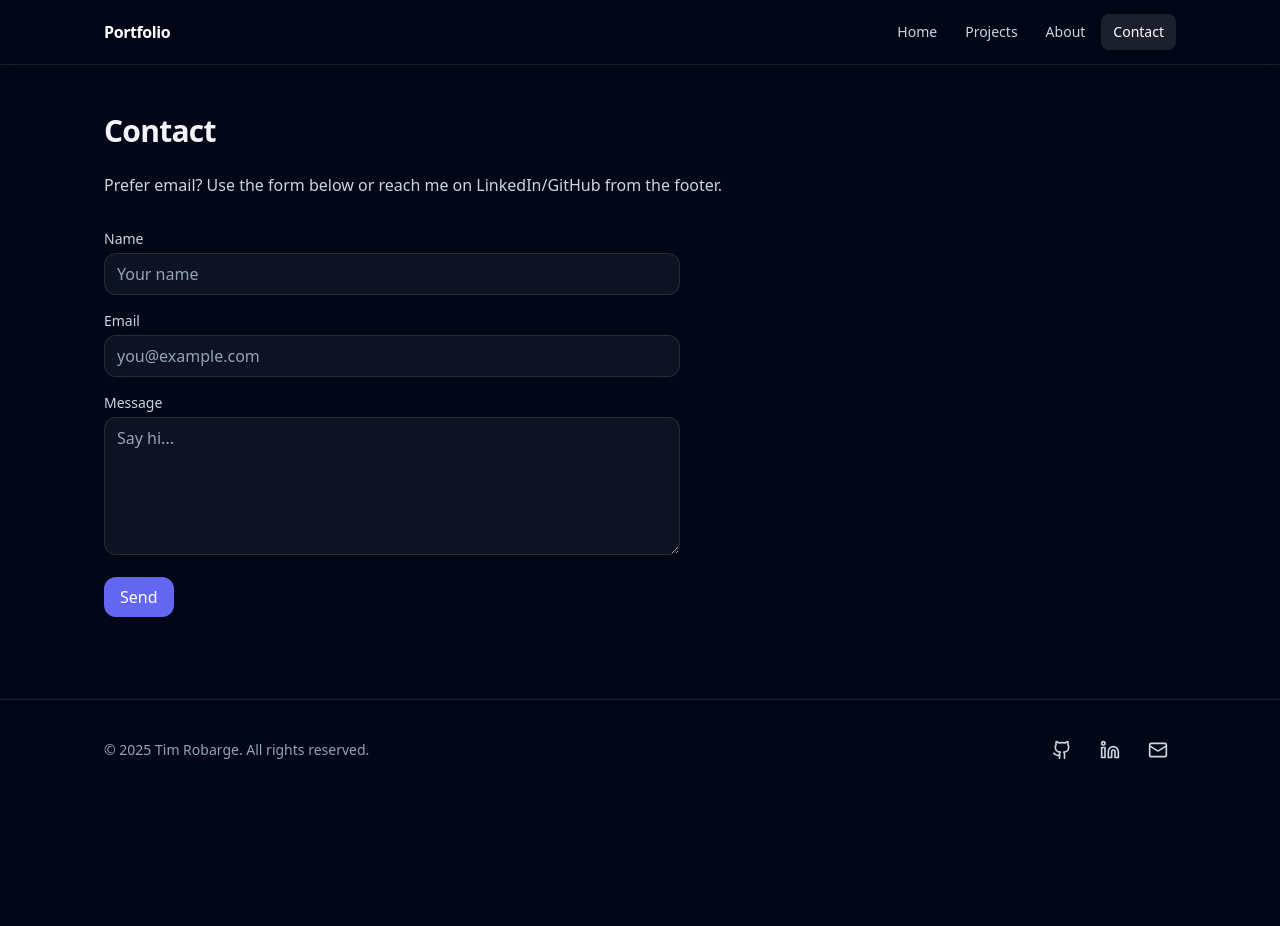
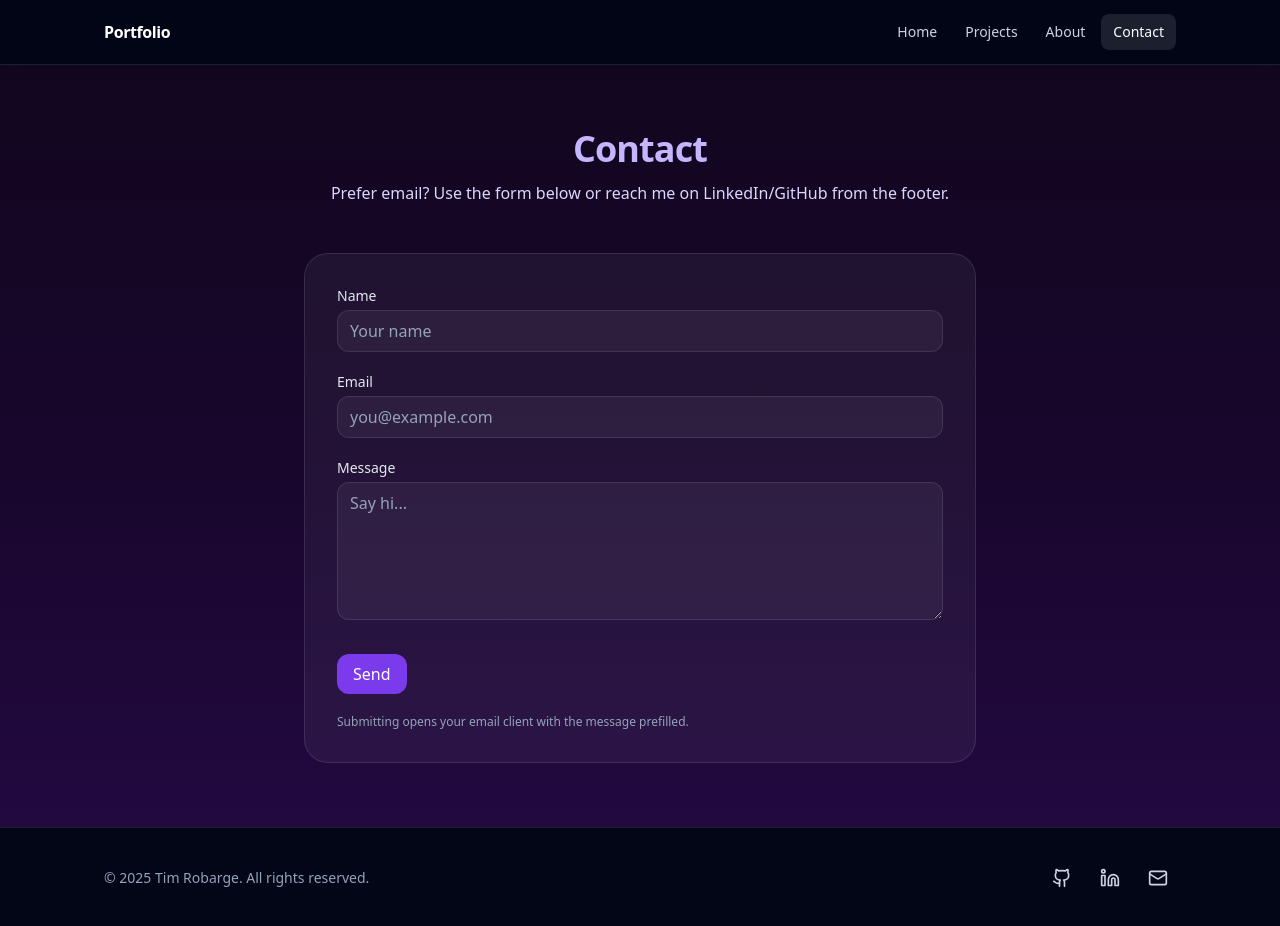
Before and after one commit to t-robarge/t-robarge.github.io, a React (Vite) app: page /contact in a window 1280 px wide. Before the commit the page ends 800 px from the top, so only its background shows below. Built offline with nearby package versions, Linux system fonts and the light colour scheme.

Commit message:
contact update

```diff
--- a/src/pages/Contact.tsx
+++ b/src/pages/Contact.tsx
@@ -1,29 +1,79 @@
 import Container from '../components/Container'
-
 
 export default function Contact() {
   return (
-<section className="py-12">
+    <section className="py-16 bg-gradient-to-b from-[#12061f] via-[#18062c] to-[#220940]">
       <Container>
-<h2 className="mb-6 text-3xl font-semibold tracking-tight">Contact</h2>
-<p className="mb-8 max-w-2xl text-slate-300">Prefer email? Use the form below or reach me on LinkedIn/GitHub from the footer.</p>
+        {/* Centered header to match the site */}
+        <header className="mb-12 text-center">
+          <h2 className="text-4xl font-extrabold tracking-tight text-violet-300">Contact</h2>
+          <p className="mt-3 max-w-2xl mx-auto text-violet-200">
+            Prefer email? Use the form below or reach me on LinkedIn/GitHub from the footer.
+          </p>
+        </header>
 
+        {/* Simple, readable form card (no glow) */}
+        <div className="max-w-2xl mx-auto rounded-3xl border border-white/10 bg-white/5 p-6 sm:p-8">
+          <form
+            action="mailto:you@example.com"
+            method="post"
+            encType="text/plain"
+            className="space-y-5"
+          >
+            <div>
+              <label htmlFor="name" className="mb-1 block text-sm text-slate-200">
+                Name
+              </label>
+              <input
+                id="name"
+                name="name"
+                required
+                className="w-full rounded-xl border border-white/10 bg-white/5 px-3 py-2 text-slate-100 placeholder:text-slate-400 outline-none focus:ring-2 focus:ring-violet-500/60 focus:border-violet-500/60"
+                placeholder="Your name"
+              />
+            </div>
 
-<form action="mailto:you@example.com" method="post" encType="text/plain" className="max-w-xl space-y-4">
             <div>
-<label className="mb-1 block text-sm text-slate-300" htmlFor="name">Name</label>
-<input id="name" name="name" required className="w-full rounded-xl border border-white/10 bg-white/5 px-3 py-2 text-slate-100 placeholder:text-slate-400 focus:border-accent-500" placeholder="Your name" />
+              <label htmlFor="email" className="mb-1 block text-sm text-slate-200">
+                Email
+              </label>
+              <input
+                id="email"
+                name="email"
+                type="email"
+                required
+                className="w-full rounded-xl border border-white/10 bg-white/5 px-3 py-2 text-slate-100 placeholder:text-slate-400 outline-none focus:ring-2 focus:ring-violet-500/60 focus:border-violet-500/60"
+                placeholder="you@example.com"
+              />
             </div>
+
             <div>
-<label className="mb-1 block text-sm text-slate-300" htmlFor="email">Email</label>
-<input id="email" name="email" type="email" required className="w-full rounded-xl border border-white/10 bg-white/5 px-3 py-2 text-slate-100 placeholder:text-slate-400 focus:border-accent-500" placeholder="you@example.com" />
+              <label htmlFor="message" className="mb-1 block text-sm text-slate-200">
+                Message
+              </label>
+              <textarea
+                id="message"
+                name="message"
+                rows={5}
+                required
+                className="w-full rounded-xl border border-white/10 bg-white/5 px-3 py-2 text-slate-100 placeholder:text-slate-400 outline-none focus:ring-2 focus:ring-violet-500/60 focus:border-violet-500/60"
+                placeholder="Say hi..."
+              />
             </div>
-<div>
-<label className="mb-1 block text-sm text-slate-300" htmlFor="message">Message</label>
-<textarea id="message" name="message" rows={5} required className="w-full rounded-xl border border-white/10 bg-white/5 px-3 py-2 text-slate-100 placeholder:text-slate-400 focus:border-accent-500" placeholder="Say hi..." />
+
+            <div className="pt-2">
+              <button
+                className="inline-flex items-center justify-center rounded-xl bg-violet-600 px-4 py-2 font-medium text-white transition-colors hover:bg-violet-500 focus:outline-none focus:ring-2 focus:ring-violet-400/70"
+              >
+                Send
+              </button>
             </div>
-<button className="rounded-xl bg-accent-500 px-4 py-2 font-medium text-white transition-colors hover:bg-accent-600">Send</button>
+
+            <p className="text-xs text-slate-400">
+              Submitting opens your email client with the message prefilled.
+            </p>
           </form>
+        </div>
       </Container>
     </section>
   )
```
Lines whose indentation alone changed are shown as unchanged.
